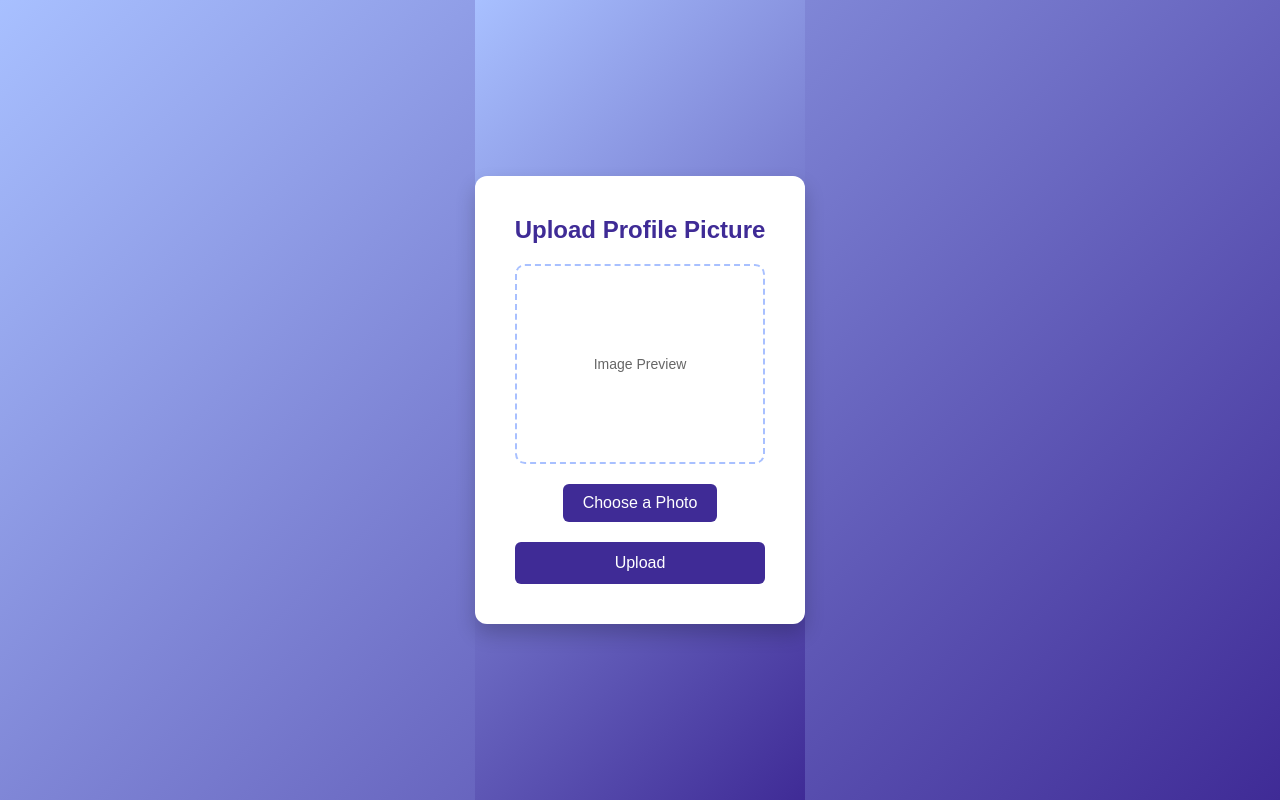
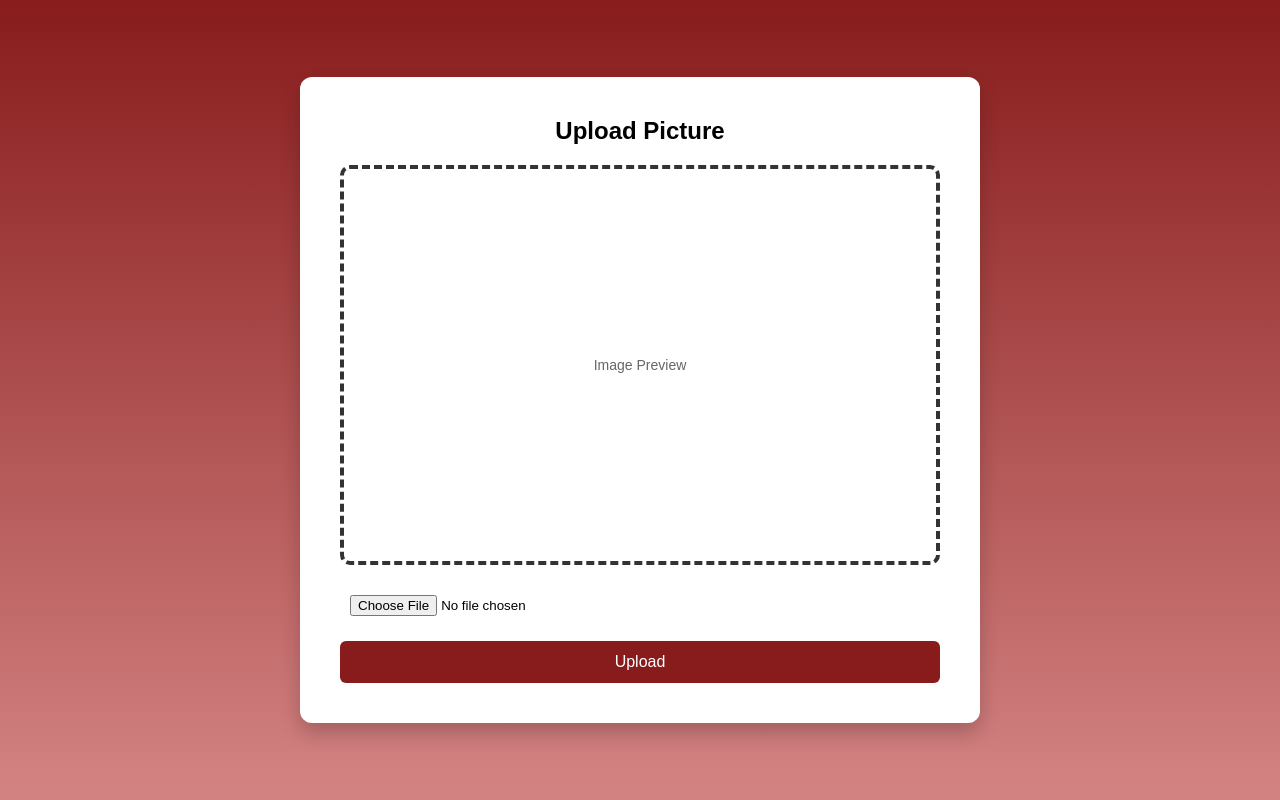
Before and after one commit to YP610/Roommate-Tinder, a website: page picture_upload.html in a window 1280 px wide. Drawn offline with Linux system fonts and the light colour scheme.

Commit message:
Add files via upload
Files for picture upload

```diff
--- a/picture_upload.html
+++ b/picture_upload.html
@@ -9,7 +9,7 @@
 <body>
     <div class="container">
         <div class="upload-box">
-            <h2>Upload Profile Picture</h2>
+            <h2>Upload Picture</h2>
             <form id="uploadForm" enctype="multipart/form-data">
                 <div class="image-preview" id="imagePreview">
                     <img src="" alt="Image Preview" class="image-preview__image">
@@ -17,7 +17,8 @@
                 </div>
                 <div class="file-input">
                     <input type="file" id="profileImage" accept="image/*" required>
-                    <label for="profileImage">Choose a Photo</label>
+                    <!--<label for="profileImage"></label>-->
+                    <br></br>
                 </div>
                 <button type="submit">Upload</button>
             </form>
--- a/upload_styles.css
+++ b/upload_styles.css
@@ -11,7 +11,7 @@ body, html {
     display: flex;
     justify-content: center;
     align-items: center;
-    background: linear-gradient(135deg, #a8c0ff, #3f2b96); /* Soft blue gradient */
+    background: linear-gradient(0deg,#d48383 , #881c1c); /* Soft red gradient */
 }
 
 .container {
@@ -19,12 +19,12 @@ body, html {
     justify-content: center;
     align-items: center;
     height: 100vh;
-    width: 100%;
+    width: 200%;
 }
 
 .upload-box {
-    width: 100%;
-    max-width: 400px;
+    width: 400%;
+    /*max-width: 800px;*/
     padding: 40px;
     background: #fff;
     border-radius: 12px;
@@ -34,15 +34,16 @@ body, html {
 
 .upload-box h2 {
     font-size: 24px;
-    color: #3f2b96;
+    color: linear-gradient(0deg,#d48383 , #881c1c);
     margin-bottom: 20px;
 }
 
 .image-preview {
-    width: 100%;
-    height: 200px;
+    /*Change the aspect ratio here*/
+    width: 600px;
+    height: 400px;
     margin-bottom: 20px;
-    border: 2px dashed #a8c0ff;
+    border: 4px dashed #333;
     display: flex;
     align-items: center;
     justify-content: center;
@@ -63,12 +64,13 @@ body, html {
 .file-input {
     margin-bottom: 20px;
     position: relative;
+    justify-content:center;
 }
 
 .file-input input[type="file"] {
     width: 100%;
     padding: 10px;
-    opacity: 0;
+    opacity: 1;
     cursor: pointer;
     position: absolute;
     top: 0;
@@ -79,15 +81,15 @@ body, html {
 .file-input label {
     display: inline-block;
     padding: 10px 20px;
-    background-color: #3f2b96;
-    color: #fff;
+    background-color:  #881c1c;
+    color: #ffffff;
     border-radius: 6px;
     cursor: pointer;
     transition: background-color 0.3s ease;
 }
 
 .file-input label:hover {
-    background-color: #34277d;
+    background-color: #d48383;
 }
 
 button {
@@ -95,7 +97,7 @@ button {
     padding: 12px;
     font-size: 16px;
     color: #fff;
-    background-color: #3f2b96;
+    background-color: #881c1c;
     border: none;
     border-radius: 6px;
     cursor: pointer;
@@ -103,5 +105,5 @@ button {
 }
 
 button:hover {
-    background-color: #34277d;
+    background-color: #d48383;
 }
```
